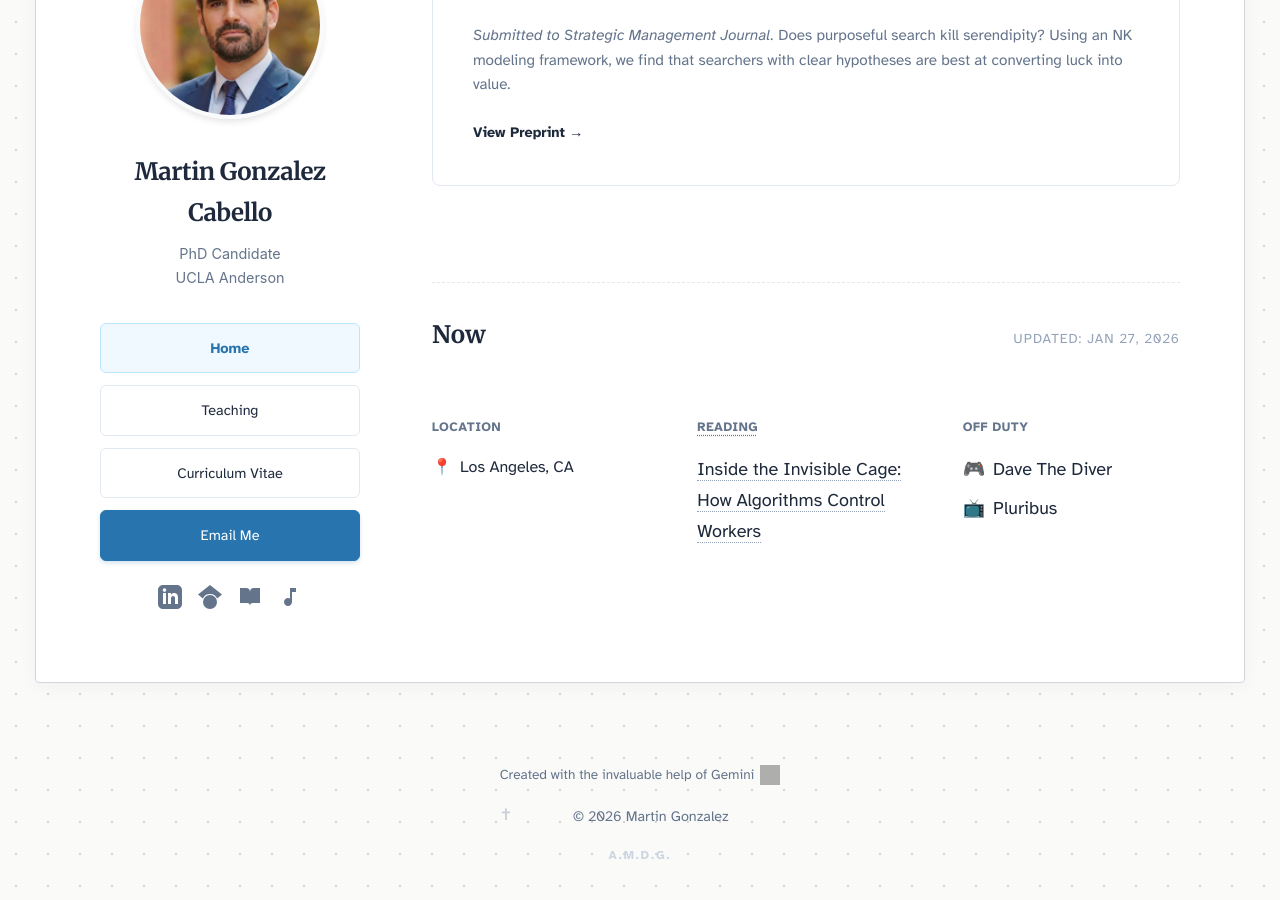
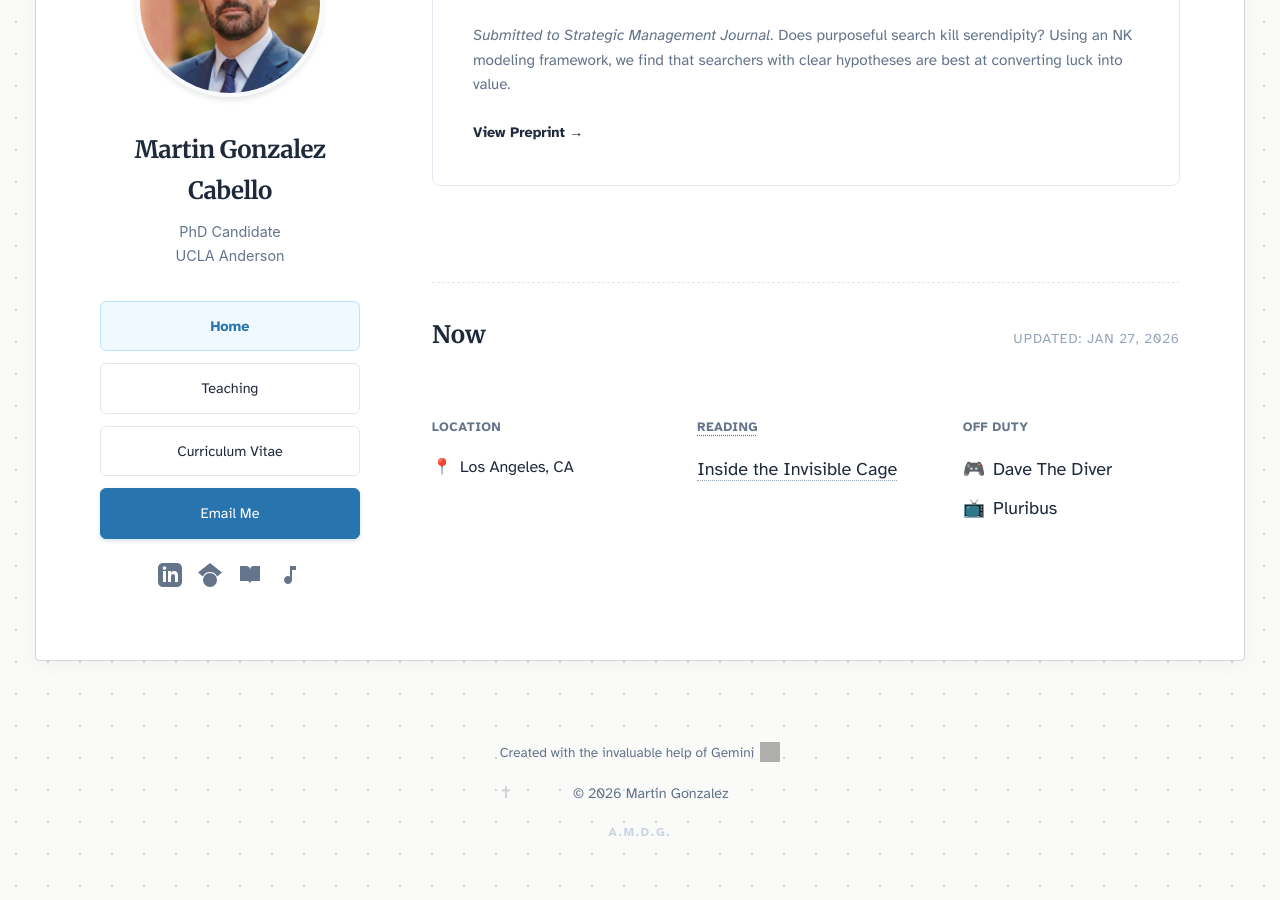
Before and after one commit to martins73/research-site, a Jekyll site: the page built from index.html, in a window 1280 px wide and 900 px high, scrolled down 2170 px. Built offline with Jekyll 4.4.1, drawn with Linux system fonts in a browser that asks for light colours; grey boxes are pictures that could not be loaded.

Commit message:
Shorten reading title in status.yml

```diff
--- a/_data/status.yml
+++ b/_data/status.yml
@@ -8,7 +8,7 @@ location:
   emoji: "📍"
 
 reading:
-  - title: "Inside the Invisible Cage: How Algorithms Control Workers"
+  - title: "Inside the Invisible Cage"
     link: "https://www.amazon.com/Inside-Invisible-Cage-Algorithms-Control/dp/0520395549"
   #- title: "Made for Love"
   #  link: "https://www.amazon.com/Made-Love-Same-Sex-Attraction-Catholic/dp/1621642194/"
```
